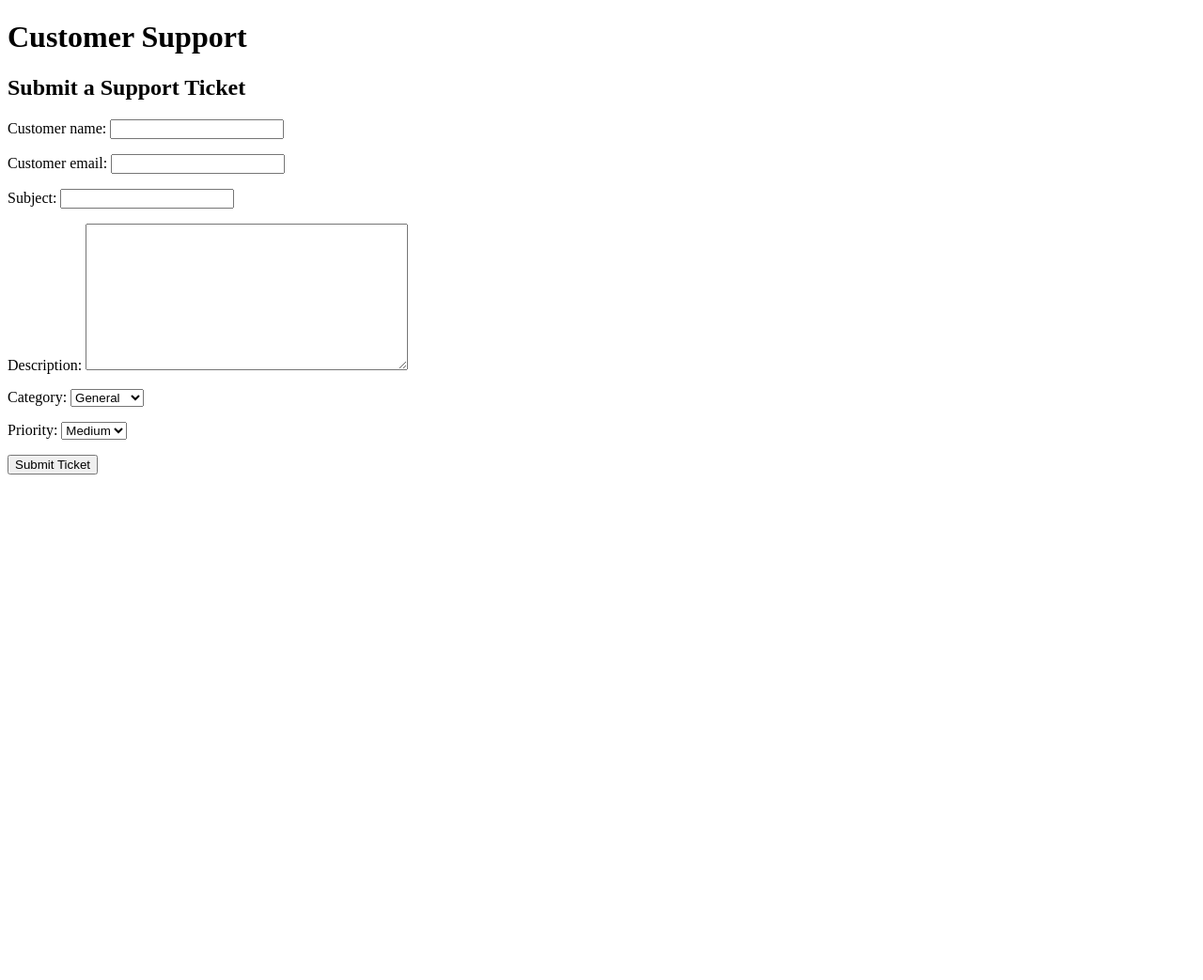
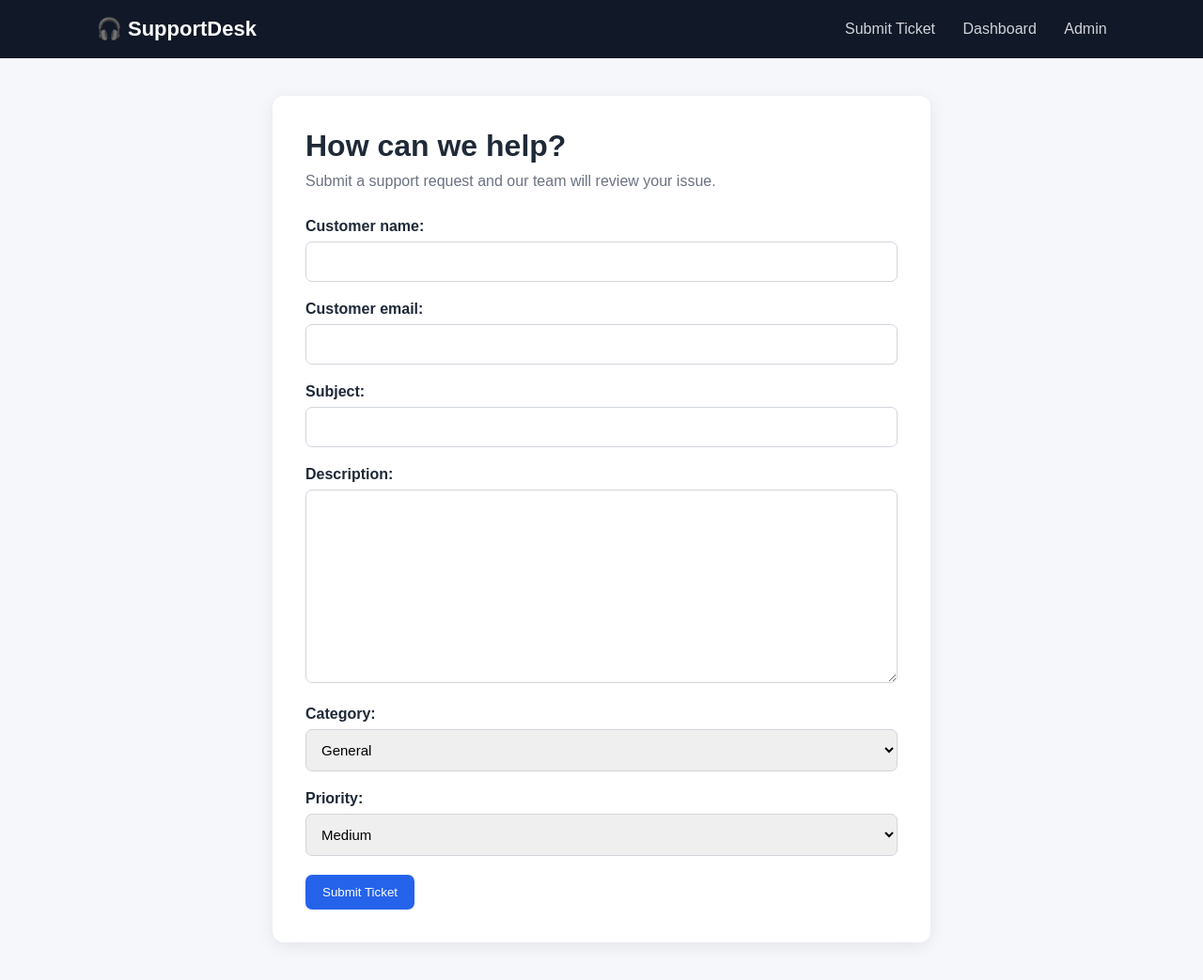
Before and after one commit to Sikafutro14/customer-support-ticket-system, a Django app: page / in a window 1280 px wide. Shown: the whole page at 94% size. Before the commit the page ends 505 px from the top, so only its background shows below. Run offline with Django 5.2, Linux system fonts and the light colour scheme.

Commit message:
Add professional SupportDesk interface

```diff
--- /dev/null
+++ b/tickets/templates/tickets/base.html
@@ -0,0 +1,96 @@
+<!DOCTYPE html>
+<html lang="en">
+<head>
+    <meta charset="UTF-8">
+    <meta name="viewport" content="width=device-width, initial-scale=1.0">
+
+    <title>{% block title %}SupportDesk{% endblock %}</title>
+
+    <style>
+        * {
+            box-sizing: border-box;
+            margin: 0;
+            padding: 0;
+        }
+
+        body {
+            font-family: Arial, sans-serif;
+            background: #f5f7fb;
+            color: #1f2937;
+        }
+
+        nav {
+            background: #111827;
+            color: white;
+            padding: 18px 8%;
+            display: flex;
+            justify-content: space-between;
+            align-items: center;
+        }
+
+        .logo {
+            font-size: 22px;
+            font-weight: bold;
+        }
+
+        nav a {
+            color: #d1d5db;
+            text-decoration: none;
+            margin-left: 25px;
+        }
+
+        nav a:hover {
+            color: white;
+        }
+
+        .container {
+            width: 90%;
+            max-width: 1200px;
+            margin: 40px auto;
+        }
+
+        .btn {
+            display: inline-block;
+            background: #2563eb;
+            color: white;
+            padding: 11px 18px;
+            border-radius: 7px;
+            text-decoration: none;
+            border: none;
+            cursor: pointer;
+        }
+
+        .btn:hover {
+            background: #1d4ed8;
+        }
+    </style>
+
+    {% block extra_css %}
+    {% endblock %}
+</head>
+
+<body>
+
+<nav>
+
+    <div class="logo">
+        🎧 SupportDesk
+    </div>
+
+    <div>
+        <a href="/">Submit Ticket</a>
+        <a href="/tickets/">Dashboard</a>
+        <a href="/admin/">Admin</a>
+    </div>
+
+</nav>
+
+<main class="container">
+
+    {% block content %}
+    {% endblock %}
+
+</main>
+
+</body>
+</html>
--- a/tickets/templates/tickets/ticket_form.html
+++ b/tickets/templates/tickets/ticket_form.html
@@ -7,17 +7,85 @@
 </head>
 
 <body>
+    {% extends "tickets/base.html" %}
 
-    <h1>Customer Support</h1>
-    <h2>Submit a Support Ticket</h2>
+    {% block title %}
+    Submit Ticket | SupportDesk
+    {% endblock %}
 
-    <form method="POST">
-        {% csrf_token %}
+    {% block extra_css %}
+    <style>
 
-        {{ form.as_p }}
+        .form-container {
+            max-width: 700px;
+            margin: auto;
+            background: white;
+            padding: 35px;
+            border-radius: 12px;
+            box-shadow: 0 4px 18px rgba(0,0,0,0.08);
+        }
 
-        <button type="submit">Submit Ticket</button>
-    </form>
+        .form-container h1 {
+            margin-bottom: 10px;
+        }
 
+        .subtitle {
+            color: #6b7280;
+            margin-bottom: 30px;
+        }
+
+        form p {
+            margin-bottom: 20px;
+        }
+
+        form label {
+            display: block;
+            font-weight: 600;
+            margin-bottom: 7px;
+        }
+
+        form input,
+        form textarea,
+        form select {
+            width: 100%;
+            padding: 12px;
+            border: 1px solid #d1d5db;
+            border-radius: 7px;
+            font-size: 15px;
+        }
+
+        form textarea {
+            min-height: 130px;
+        }
+
+    </style>
+    {% endblock %}
+
+
+    {% block content %}
+
+    <div class="form-container">
+
+        <h1>How can we help?</h1>
+
+        <p class="subtitle">
+            Submit a support request and our team will review your issue.
+        </p>
+
+        <form method="POST">
+
+            {% csrf_token %}
+
+            {{ form.as_p }}
+
+            <button class="btn" type="submit">
+                Submit Ticket
+            </button>
+
+        </form>
+
+    </div>
+
+    {% endblock %}
 </body>
 </html>
```
